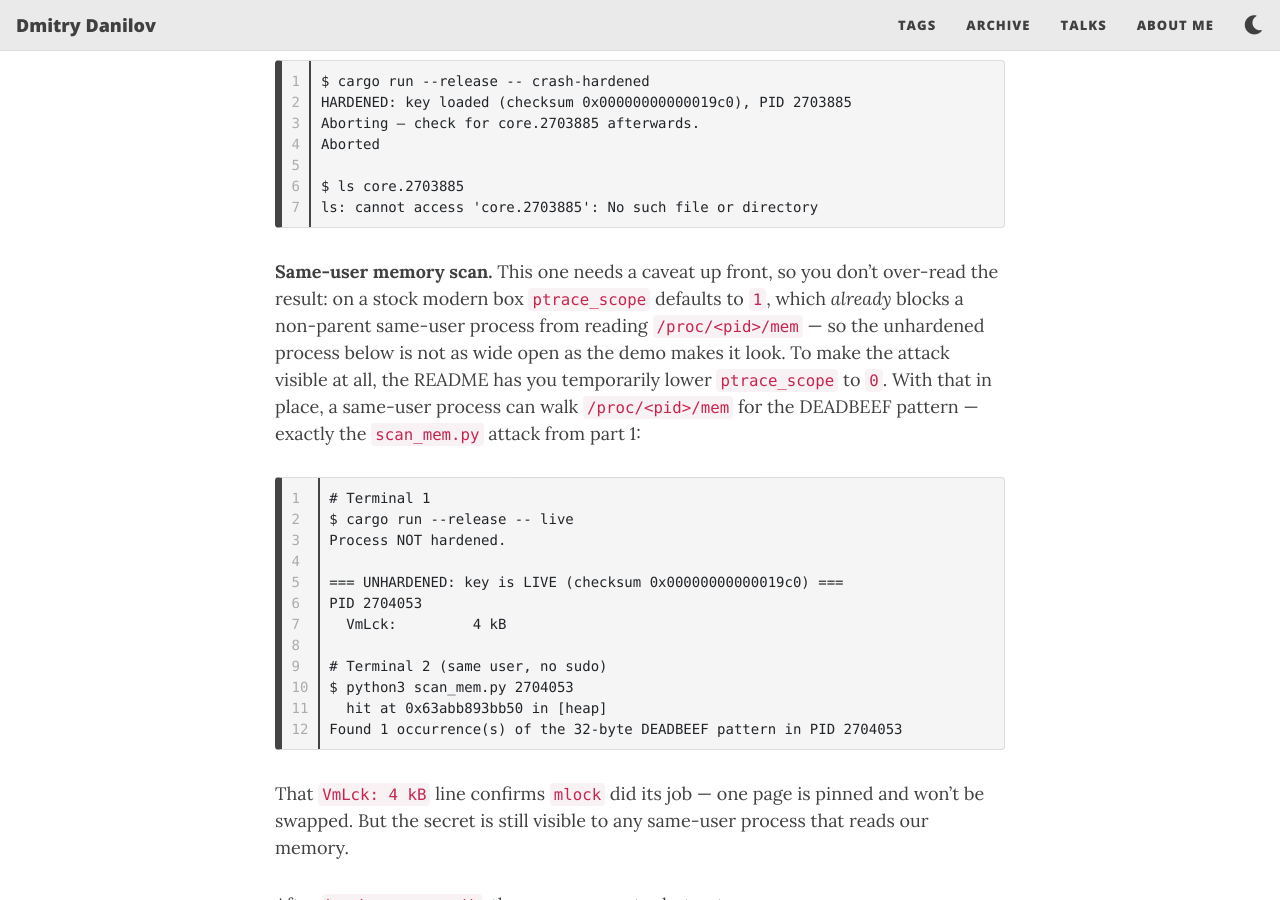
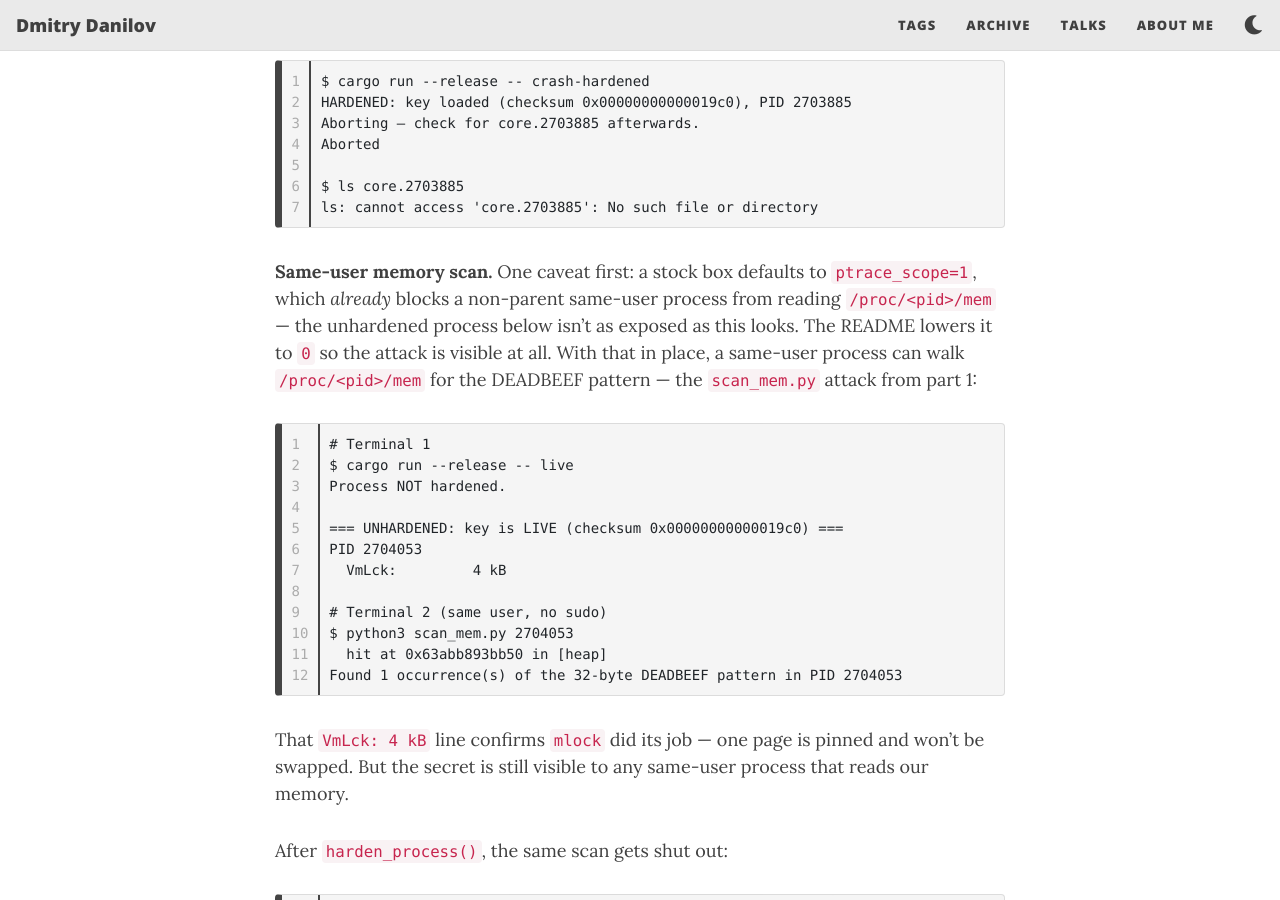
Before and after one commit to f-squirrel/f-squirrel.github.io, a Jekyll site: the page built from _posts/2026-06-25-zeroize-os-hardening.md, in a window 1280 px wide and 900 px high, scrolled down 9626 px. Built offline with Jekyll 4.4.1, drawn with Linux system fonts in a browser that asks for light colours; nearby versions of some CDN libraries.

Commit message:
style(post): tighten same-user scan caveat

````diff
--- a/_posts/2026-06-25-zeroize-os-hardening.md
+++ b/_posts/2026-06-25-zeroize-os-hardening.md
@@ -237,7 +237,7 @@ $ ls core.2703885
 ls: cannot access 'core.2703885': No such file or directory
 ```
 
-**Same-user memory scan.** This one needs a caveat up front, so you don't over-read the result: on a stock modern box `ptrace_scope` defaults to `1`, which *already* blocks a non-parent same-user process from reading `/proc/<pid>/mem` — so the unhardened process below is not as wide open as the demo makes it look. To make the attack visible at all, the README has you temporarily lower `ptrace_scope` to `0`. With that in place, a same-user process can walk `/proc/<pid>/mem` for the DEADBEEF pattern — exactly the `scan_mem.py` attack from part 1:
+**Same-user memory scan.** One caveat first: a stock box defaults to `ptrace_scope=1`, which *already* blocks a non-parent same-user process from reading `/proc/<pid>/mem` — the unhardened process below isn't as exposed as this looks. The README lowers it to `0` so the attack is visible at all. With that in place, a same-user process can walk `/proc/<pid>/mem` for the DEADBEEF pattern — the `scan_mem.py` attack from part 1:
 
 ```text
 # Terminal 1
````
